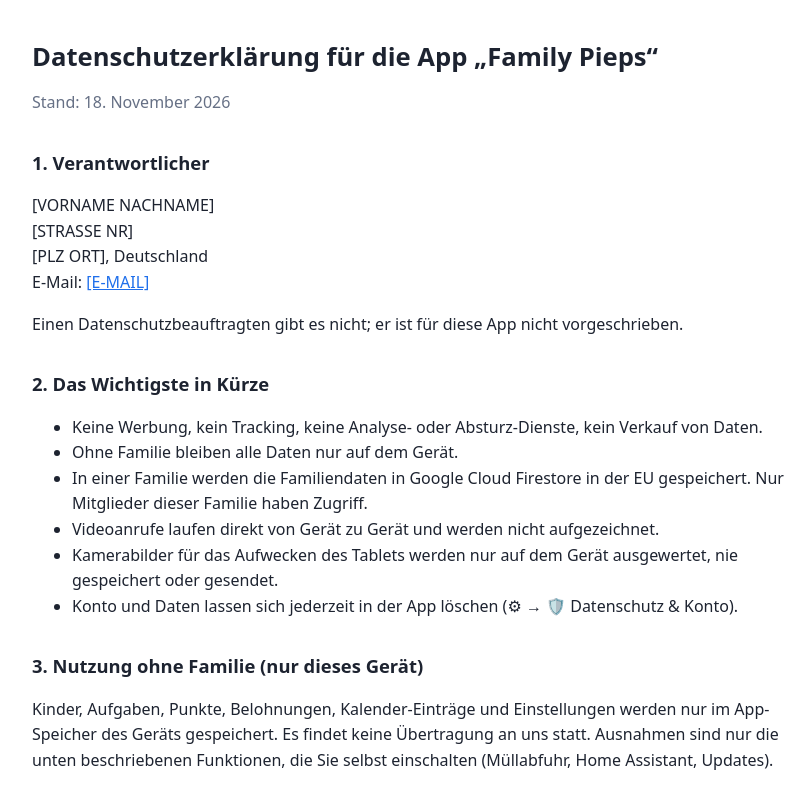
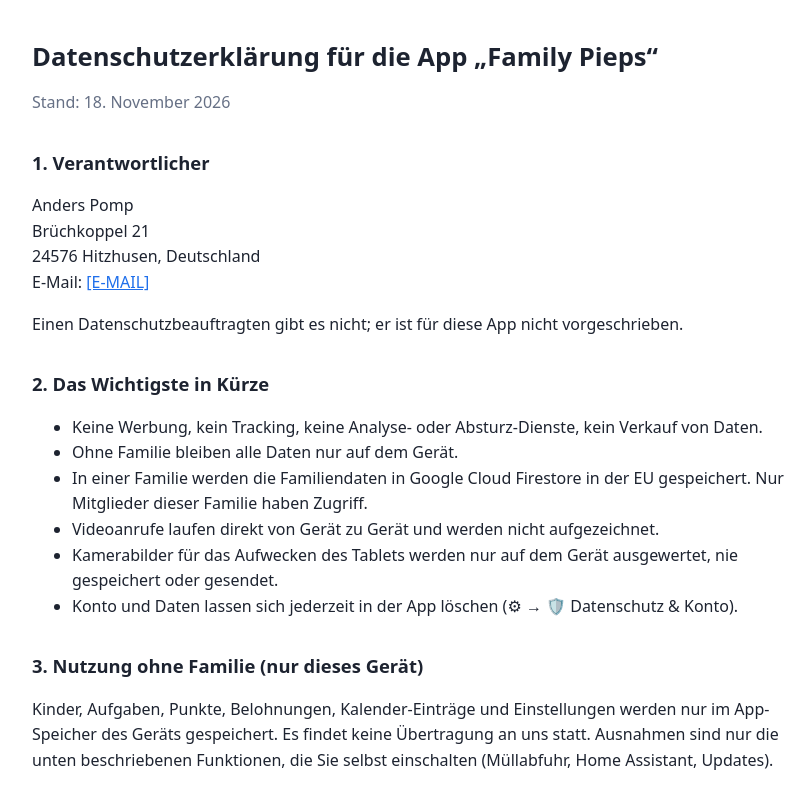
Before and after one commit to compso-stack/aufgaben-updates, a plain HTML site: page docs/datenschutz.html in a window 1280 px wide. Shown: the top 800 px of the page, without its empty margins (228-1040 px from the left). Drawn offline with Linux system fonts and the light colour scheme.

Commit message:
Privacy policy: controller name and address

```diff
--- a/docs/datenschutz.html
+++ b/docs/datenschutz.html
@@ -12,7 +12,7 @@
 <p class="muted">Stand: 18. November 2026</p>
 
 <h2>1. Verantwortlicher</h2>
-<p>[VORNAME NACHNAME]<br>[STRASSE NR]<br>[PLZ ORT], Deutschland<br>E-Mail: <a href="mailto:[E-MAIL]">[E-MAIL]</a></p>
+<p>Anders Pomp<br>Brüchkoppel 21<br>24576 Hitzhusen, Deutschland<br>E-Mail: <a href="mailto:[E-MAIL]">[E-MAIL]</a></p>
 <p>Einen Datenschutzbeauftragten gibt es nicht; er ist für diese App nicht vorgeschrieben.</p>
 
 <h2>2. Das Wichtigste in Kürze</h2>
```
